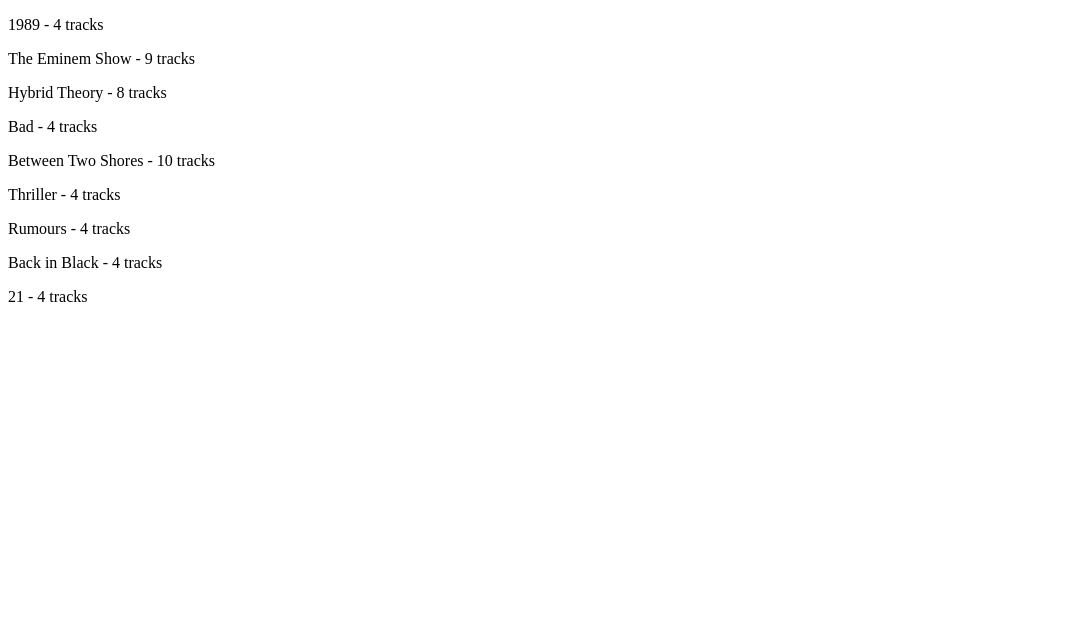
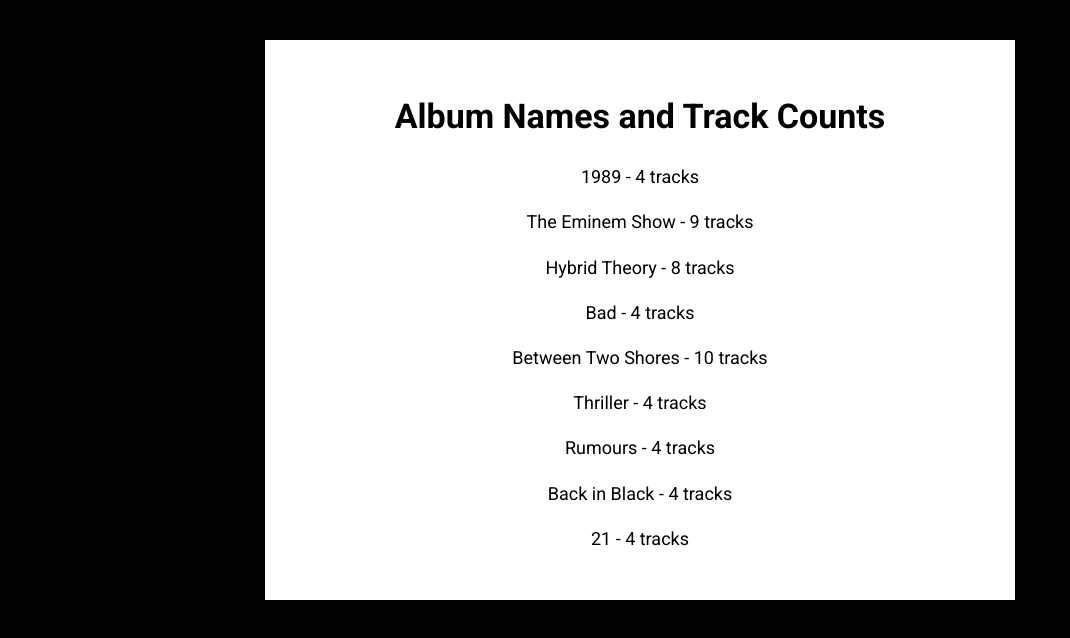
Before and after one commit to codestun/js-playground-app, a plain HTML site: page index.html in a window 1280 px wide. Shown: the whole page, without its empty margins (0-1070 px from the left). Drawn offline with nearby package versions, Linux system fonts and the light colour scheme.

Commit message:
Add some HTML  & CSS markup to print JS file nicer

```diff
--- a/css/styles.css
+++ b/css/styles.css
@@ -0,0 +1,75 @@
+/*
+* Prefixed by https://autoprefixer.github.io
+* PostCSS: v8.4.14,
+* Autoprefixer: v10.4.7
+* Browsers: last 2 version
+*/
+
+:root {
+  /* colors */
+  --primary-color: #000;
+  --secondary-color: #fff;
+  --tertiary-color: #0081a1;
+
+  /* headings */
+  --h1: 34px;
+  --h2: 26px;
+  --h3: 22px;
+  --h4: 18px;
+  --h5: 14px;
+  --h6: 10px;
+
+  /* body */
+  --font-family: 'Roboto';
+  --line-height: 1.7rem;
+  --normal-font: 400;
+  --medium-font: 500;
+  --bold-font: 700;
+}
+
+body {
+  font-family: var(--font-family);
+  font-weight: var(--normal-font);
+  font-size: 18px;
+  line-height: var(--line-height);
+  background-color: var(--primary-color);
+}
+
+h1,
+h2,
+h3 {
+  font-weight: var(--bold-font);
+}
+
+h1 {
+  font-size: var(--h1);
+  line-height: 1.4;
+}
+
+h2 {
+  font-size: var(--h2);
+}
+
+h3 {
+  font-size: var(--h3);
+}
+
+ul,
+li {
+  padding: 0;
+  list-style-type: none;
+}
+
+* {
+box-sizing: border-box;
+}
+
+.container {
+  display: block;
+  width: 750px;
+  margin: 40px auto;
+  padding: 30px;
+  text-align: center;
+  opacity: 1.2;
+  background-color: var(--secondary-color);
+}
--- a/index.html
+++ b/index.html
@@ -1,14 +1,21 @@
 <!DOCTYPE html>
 <html>
+
 <head>
-    <meta charset="utf-8">
+  <meta charset="UTF-8">
   <meta http-equiv="X-UA-Compatible" content="IE=edge">
+  <meta name="viewport" content="width=device-width, initial-scale=1">
   <title>Simple JS App</title>
-    <meta name="description" content="">
-    <meta name="viewport" content="width=device-width, initial-scale=1">
+  <link rel="stylesheet" type="text/css"
+    href="https://cdnjs.cloudflare.com/ajax/libs/normalize/8.0.1/normalize.min.css">
+  <link
+    href="https://fonts.googleapis.com/css2?family=Caveat:wght@400;500;600;700&family=Roboto:wght@400;500;700&display=swap"
+    rel="stylesheet">
   <link rel="stylesheet" type="text/css" href="css/styles.css">
 </head>
+
 <body>
   <script src="js/scripts.js"></script>
 </body>
+
 </html>
--- a/js/scripts.js
+++ b/js/scripts.js
@@ -66,7 +66,13 @@
   }
 ];
 
+// Start of container and heading
+document.write(`<div class="container"><h1>Album Names and Track Counts</h1>`);
+
 // Loop through albums and print album name and track count
 for (let i = 0; i < albums.length; i++) {
   document.write(`<p>${albums[i].name} - ${albums[i].tracks.length} tracks</p>`);
 }
+
+// End of container
+document.write(`</div>`);
```
Lines whose indentation alone changed are shown as unchanged.
